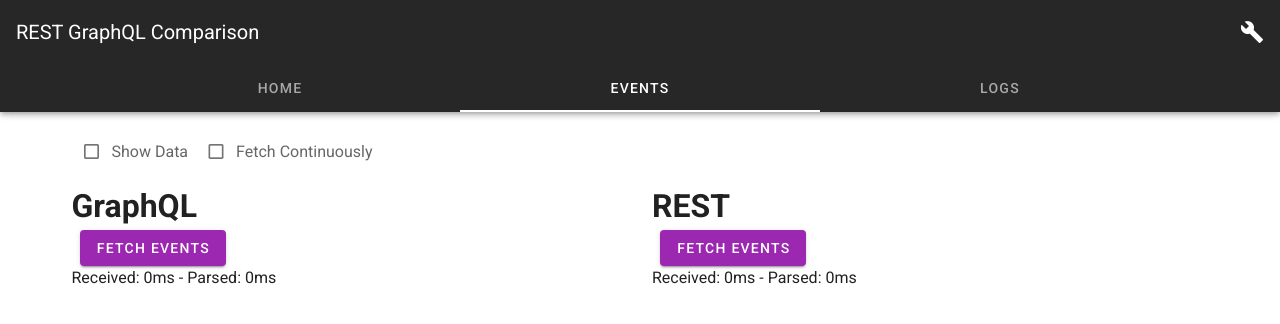
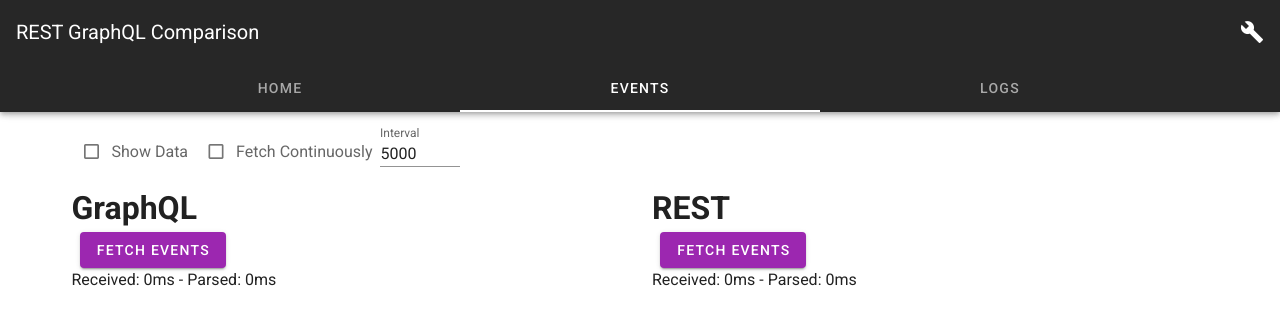
Before and after one commit to fmeyertoens/rest-graphql, a Vue app: page /events in a window 1280 px wide. Shown: the top 324 px of the page. Built offline with nearby package versions, Linux system fonts and the light colour scheme.

Commit message:
add fetch interval selection

```diff
--- a/src/components/EventFetch.vue
+++ b/src/components/EventFetch.vue
@@ -43,6 +43,11 @@ export default Vue.extend({
       type: Boolean,
       required: false,
       default: false
+    },
+    fetchInterval: {
+      type: Number,
+      required: false,
+      default: 5000
     }
   },
   data: () => {
@@ -60,7 +65,7 @@ export default Vue.extend({
       this.loading = true;
       if (this.fetchContinuously) {
         this.fetchingContinuously = true;
-        this.intervalID = setInterval(this.getEventData, 3000);
+        this.intervalID = setInterval(this.getEventData, this.fetchInterval);
       } else {
         await this.getEventData();
         this.loading = false;
--- a/src/views/Events.vue
+++ b/src/views/Events.vue
@@ -13,6 +13,13 @@
         class="my-0 mx-2"
         dense
       ></v-checkbox>
+      <v-text-field
+        v-model.number="fetchInterval"
+        type="number"
+        dense
+        label="Interval"
+        class="numberInput"
+      ></v-text-field>
     </div>
     <v-row>
     <event-fetch
@@ -20,12 +27,14 @@
       :EventApiOptions="graphqlOptions"
       :showData="showData"
       :fetchContinuously="fetchContinuously"
+      :fetchInterval="fetchInterval"
     />
     <event-fetch
       name="REST"
       :EventApiOptions="restOptions"
       :showData="showData"
       :fetchContinuously="fetchContinuously"
+      :fetchInterval="fetchInterval"
     />
     </v-row>
   </v-container>
@@ -47,7 +56,8 @@ export default Vue.extend({
       graphqlOpts,
       restOpts,
       showData: false,
-      fetchContinuously: false
+      fetchContinuously: false,
+      fetchInterval: 5000
     };
   },
   computed: {
@@ -66,3 +76,8 @@ export default Vue.extend({
   }
 });
 </script>
+<style lang="scss" scoped>
+.numberInput {
+  max-width: 5em;
+}
+</style>
```
